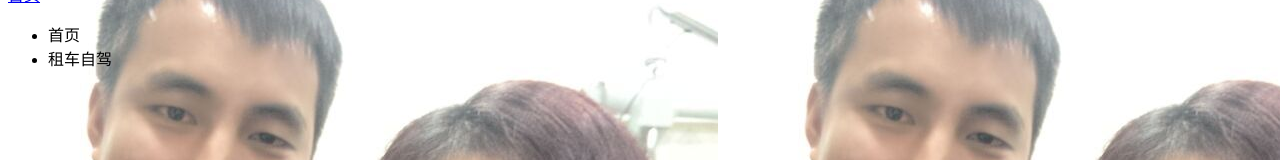
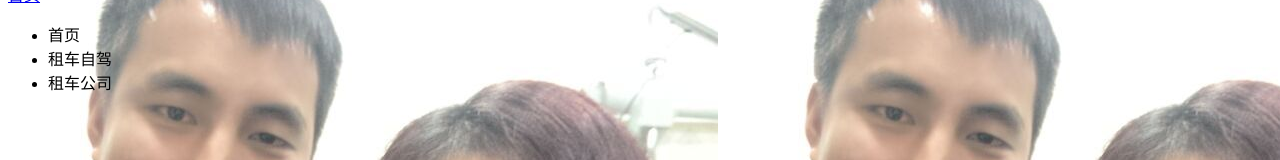
Before and after one commit to huskebi/git-demo, a website: page src/index.html in a window 1280 px wide. Shown: the part 125-285 px from the top of the page. Drawn offline with nearby package versions, Linux system fonts and the light colour scheme; files that its build step writes are made by us from their sources.

Commit message:
'sencond'

```diff
--- a/src/index.html
+++ b/src/index.html
@@ -12,6 +12,7 @@
 <ul>
     <li>首页</li>
     <li>租车自驾</li>
+    <li>租车公司</li>
 </ul>
 <!-- 这是注释 -->
 <script src="scripts/all.js"></script>
```
